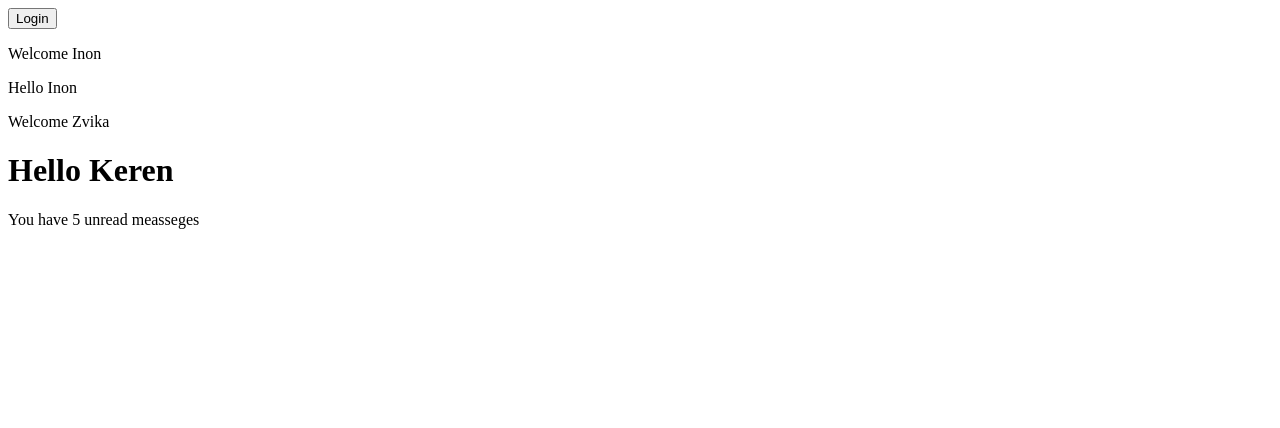
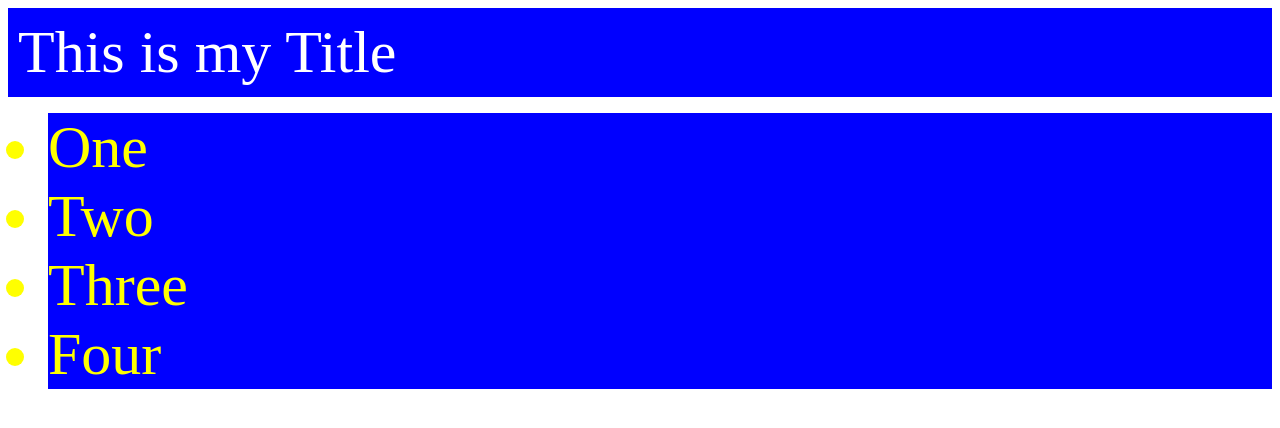
Before and after one commit to ZviArono/HuckerU-react-redux, a React (Create React App) app in the folder react-apps/: page / in a window 1280 px wide. Shown: the top 428 px of the page. Built offline with nearby package versions, Linux system fonts and the light colour scheme.

Commit message:
add children for style

```diff
--- /dev/null
+++ b/react-apps/src/applications/005_children/App.jsx
@@ -0,0 +1,46 @@
+function ListItem({ children }) {
+  return (
+    <div
+      style={{
+        color: "yellow",
+        fontSize: "60px",
+        background: "blue",
+      }}
+    >
+      {children}
+    </div>
+  );
+}
+
+function StyledTitle({ children }) {
+  return (
+    <div
+      style={{
+        background: "blue",
+        color: "white",
+        padding: "10px",
+        fontSize: "60px",
+      }}
+    >
+      {children}
+    </div>
+  );
+}
+
+function App() {
+  return (
+    <div>
+      <StyledTitle>This is my Title</StyledTitle>
+      <ul>
+        <ListItem>
+          <li>One</li>
+          <li>Two</li>
+          <li>Three</li>
+          <li>Four</li>
+        </ListItem>
+      </ul>
+    </div>
+  );
+}
+
+export default App;
--- a/react-apps/src/index.js
+++ b/react-apps/src/index.js
@@ -1,6 +1,6 @@
 import React from "react";
 import ReactDOM from "react-dom/client";
-import App from "./applications/004_conditional_render/App";
+import App from "./applications/005_children/App";
 import reportWebVitals from "./reportWebVitals";
 
 const root = ReactDOM.createRoot(document.getElementById("root"));
```
